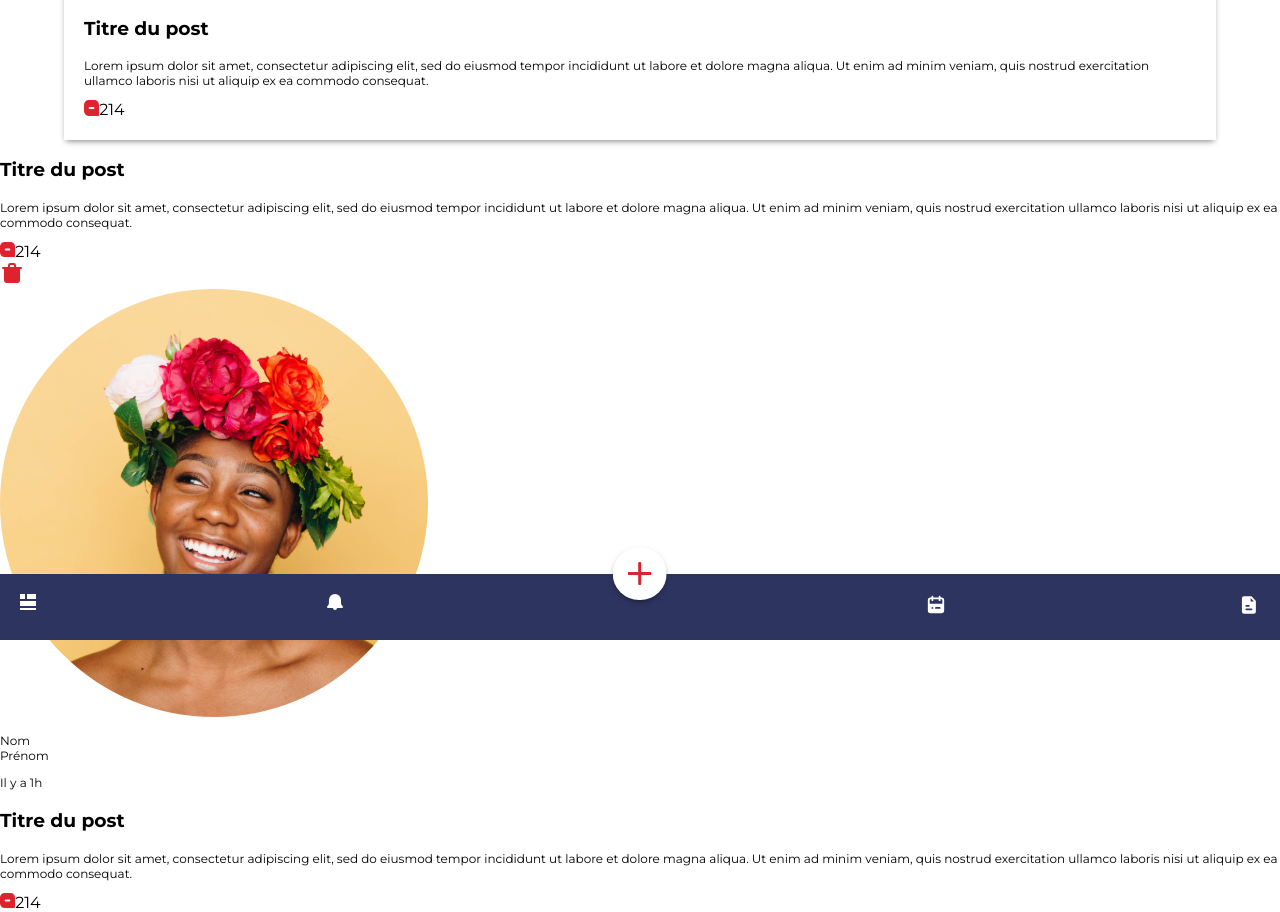
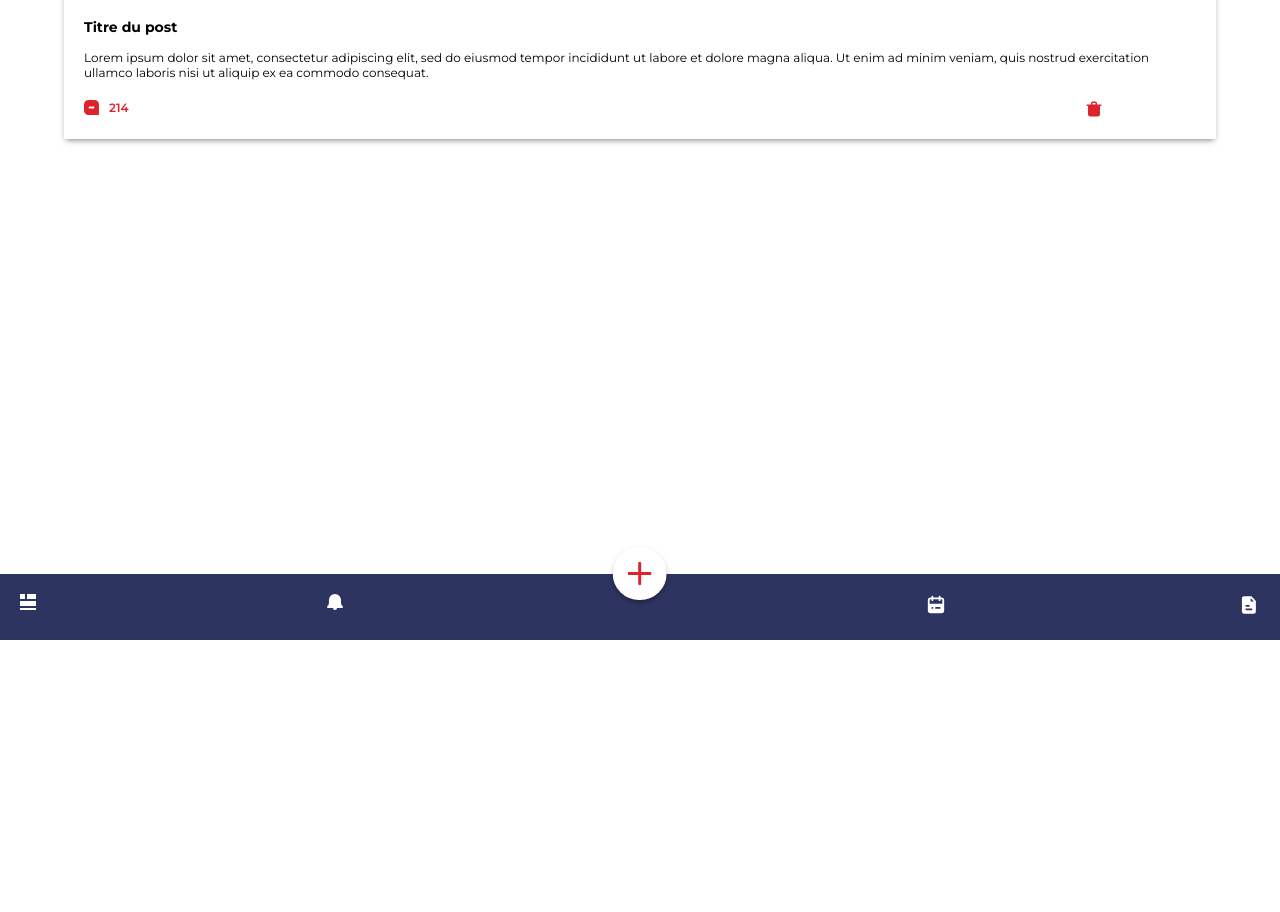
Before and after one commit to Y-Info/Nock-Client, a Vue app: page /feed in a window 1280 px wide. Shown: the part 160-1072 px from the top of the page. After the commit the page ends 800 px from the top, so only its background shows below. Built offline with nearby package versions, Linux system fonts and the light colour scheme; what vue-toasted would draw is missing.

Commit message:
🐛 Fix Feed

```diff
--- a/src/views/feed.vue
+++ b/src/views/feed.vue
@@ -17,7 +17,7 @@
           aliquip ex ea commodo consequat.
         </p>
         <div class="actionPost">
-          <div class="comment">
+          <div class="comment" @click="comments = !comments">
             <img
               src="../assets/icons/comment.svg"
               id="button"
@@ -33,63 +33,26 @@
           />
         </div>
       </div>
-      <h3>Titre du post</h3>
+      <div v-if="comments" class="commentUser">
+        <div class="userPost">
+          <img src="../assets/img/profilUser.svg" alt="Photo de profil" />
+          <p class="name">Nom <br />Prénom</p>
+          <p class="time">A commenté il y a 1h</p>
+        </div>
         <p>
-        Lorem ipsum dolor sit amet, consectetur adipiscing elit, sed do eiusmod
-        tempor incididunt ut labore et dolore magna aliqua. Ut enim ad minim
-        veniam, quis nostrud exercitation ullamco laboris nisi ut aliquip ex ea
-        commodo consequat.
+          Lorem ipsum dolor sit amet, consectetur adipiscing elit, sed do
+          eiusmod tempor incididunt ut labore et dolore magna aliqua. Ut enim ad
+          minim veniam, quis nostrud exercitation ullamco laboris nisi ut
+          aliquip ex ea commodo consequat.
         </p>
         <div class="actionPost">
-        <div class="comment">
-          <img
-            src="../assets/icons/comment.svg"
-            id="button"
-            alt="Icon commentaire"
-          />
-          <span class="numberComment">214</span>
-        </div>
-        <img
-          class="delete"
-          src="../assets/icons/delete.svg"
-          alt="Icon suppression"
-        />
-      </div>
-    </div>
           <img
             v-if="isAdmin === true"
             class="delete"
             src="../assets/icons/delete.svg"
             alt="Icon suppression"
           />
-    <div class="commentUser">
-      <div class="userPost">
-        <img src="../assets/img/profilUser.svg" alt="Photo de profil" />
-        <p class="name">Nom <br />Prénom</p>
-        <p class="time">Il y a 1h</p>
         </div>
-      <h3>Titre du post</h3>
-      <p>
-        Lorem ipsum dolor sit amet, consectetur adipiscing elit, sed do eiusmod
-        tempor incididunt ut labore et dolore magna aliqua. Ut enim ad minim
-        veniam, quis nostrud exercitation ullamco laboris nisi ut aliquip ex ea
-        commodo consequat.
-      </p>
-      <div class="actionPost">
-        <div class="comment">
-          <img
-            src="../assets/icons/comment.svg"
-            id="button"
-            alt="Icon commentaire"
-          />
-          <span class="numberComment">214</span>
-        </div>
-        <img
-          v-if="isAdmin === true"
-          class="delete"
-          src="../assets/icons/delete.svg"
-          alt="Icon suppression"
-        />
       </div>
     </div>
   </div>
@@ -106,7 +69,8 @@ export default {
   },
   data() {
     return {
-      isAdmin: false
+      isAdmin: true,
+      comments: false
     };
   }
 };
@@ -117,8 +81,11 @@ p {
   font-size: 12px;
 }
 
+.z-index-1 {
+  z-index: -1;
+}
+
 .content {
-  z-index: 1000;
   position: relative;
   width: 90%;
   background-color: #ffffff;
@@ -133,42 +100,6 @@ p {
 
   .userPost {
     border-radius: 5px;
-
-    img {
-      display: inline-block;
-      vertical-align: top;
-      box-sizing: border-box;
-      width: 40px;
-      height: 40px;
-    }
-
-    .name {
-      display: inline-block;
-      vertical-align: top;
-      box-sizing: border-box;
-      width: 40%;
-      margin: 0 10px;
-      font-size: 12px;
-      font-weight: 600;
-    }
-
-    .content {
-      z-index: 1000;
-      position: relative;
-      width: 90%;
-      background-color: #ffffff;
-      margin-left: auto;
-      margin-right: auto;
-      margin-top: 50px;
-      padding: 20px;
-
-      -webkit-box-shadow: 0 3px 6px -2px rgba(0, 0, 0, 0.5);
-      -moz-box-shadow: 0 3px 6px -2px rgba(0, 0, 0, 0.5);
-      box-shadow: 0 3px 6px -2px rgba(0, 0, 0, 0.5);
-
-      .userPost {
-        border-radius: 5px;
-
     img {
       display: inline-block;
       vertical-align: top;
@@ -241,18 +172,15 @@ p {
 }
 
 .commentUser {
-      z-index: -1000;
-      position: absolute;
-      content: "";
-      background-color: #f8f8f8;
+  -webkit-box-shadow: 0 3px 6px -2px rgba(0, 0, 0, 0.5);
+  -moz-box-shadow: 0 3px 6px -2px rgba(0, 0, 0, 0.5);
+  box-shadow: 0 3px 6px -2px rgba(0, 0, 0, 0.5);
+  background: #fff;
+  margin-top: -5px;
+  margin-left: auto;
+  margin-right: auto;
   width: 90%;
-      left: 50%;
-      top: 50%;
-      transform: translateX(-50%);
   padding: 20px;
-
-      .userPost {
-        border-radius: 5px;
 
   img {
     display: inline-block;
@@ -271,7 +199,6 @@ p {
     font-size: 12px;
     font-weight: 600;
   }
-
   .time {
     display: inline-block;
     vertical-align: top;
@@ -282,19 +209,12 @@ p {
     font-weight: 400;
     text-align: right;
   }
-      }
-    }
-
-    .time {
-      display: inline-block;
+  .delete {
+    display: flex;
+    justify-content: space-between;
     vertical-align: top;
     box-sizing: border-box;
-      width: calc(100% - (60px + 40%));
-      margin: 0;
-      font-size: 10px;
-      font-weight: 400;
-      text-align: right;
-    }
+    width: 18px;
   }
 }
 </style>
```
Lines whose indentation alone changed are shown as unchanged.
